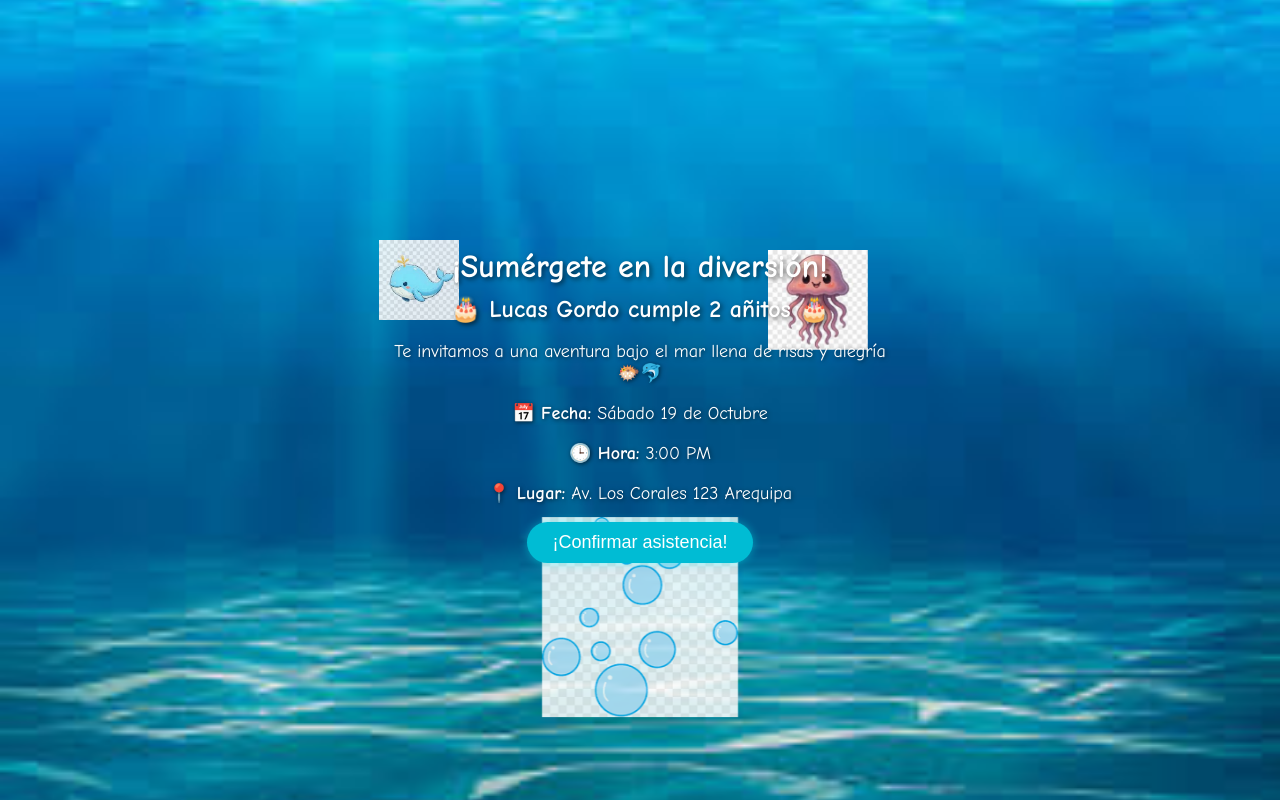
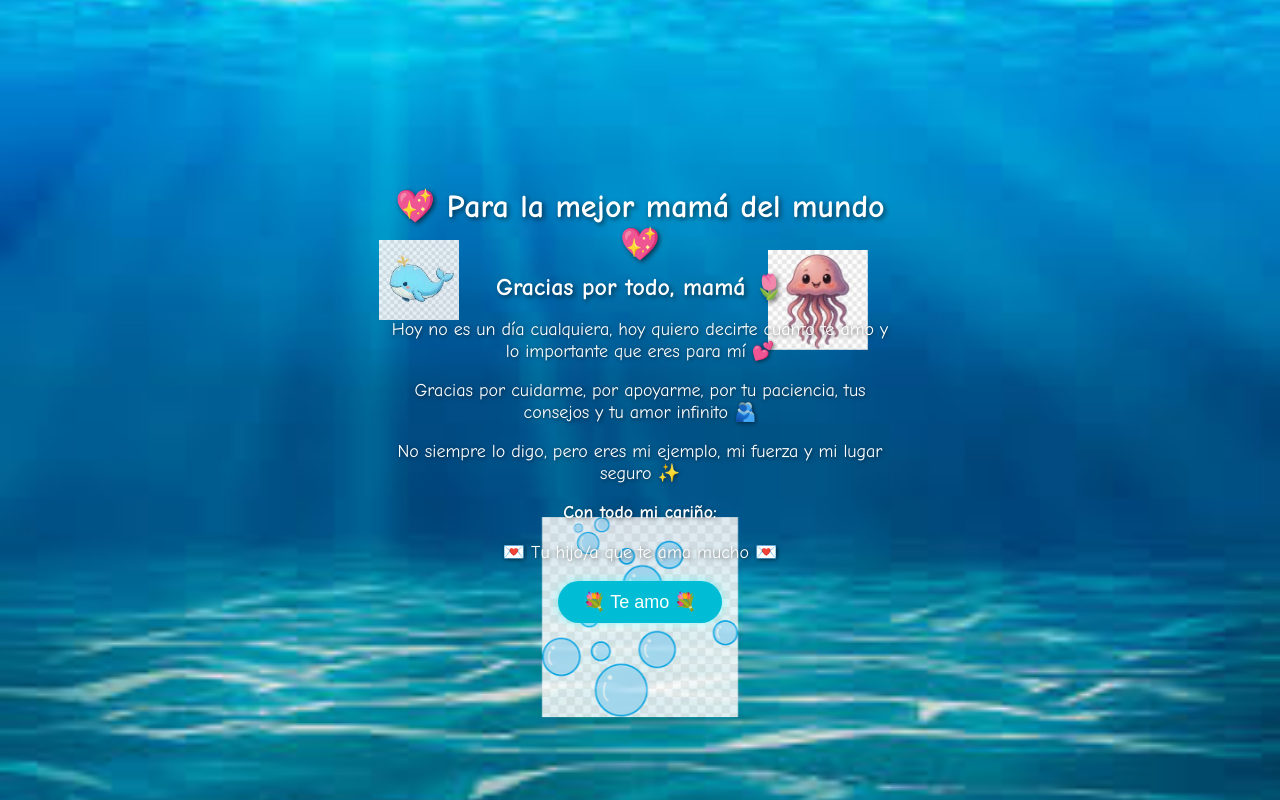
Before and after one commit to Alexandrohcn/despliegue01, a website: page public/index.html in a window 1280 px wide. Drawn offline with Linux system fonts and the light colour scheme.

```diff
--- a/public/index.html
+++ b/public/index.html
@@ -3,24 +3,42 @@
 <head>
   <meta charset="UTF-8">
   <meta name="viewport" content="width=device-width, initial-scale=1.0">
-  <title>🎉 Invitación al Cumpleaños de Lucas Gordo 🐠</title>
+  <title>💐 Sorpresa para Mamá 💐</title>
   <link rel="stylesheet" href="style.css">
 </head>
 <body>
   <div class="invitacion">
-    <h1>¡Sumérgete en la diversión!</h1>
-    <h2>🎂 Lucas Gordo cumple 2 añitos 🎂</h2>
-    <p>Te invitamos a una aventura bajo el mar llena de risas y alegría 🐡🐬</p>
-    <p><strong>📅 Fecha:</strong> Sábado 19 de Octubre</p>
-    <p><strong>🕒 Hora:</strong> 3:00 PM</p>
-    <p><strong>📍 Lugar:</strong> Av. Los Corales 123 Arequipa</p>
-    <button>¡Confirmar asistencia!</button>
+    <h1>💖 Para la mejor mamá del mundo 💖</h1>
+
+    <h2>Gracias por todo, mamá 🌷</h2>
+
+    <p>
+      Hoy no es un día cualquiera,
+      hoy quiero decirte cuánto te amo y lo importante que eres para mí 💕
+    </p>
+
+    <p>
+      Gracias por cuidarme, por apoyarme,
+      por tu paciencia, tus consejos y tu amor infinito 🫂
+    </p>
+
+    <p>
+      No siempre lo digo, pero eres mi ejemplo,
+      mi fuerza y mi lugar seguro ✨
+    </p>
+
+    <p><strong>Con todo mi cariño:</strong></p>
+    <p>💌 Tu hijo/a que te ama mucho 💌</p>
+
+    <button onclick="alert('Te amo mucho mamá ❤️')">
+      💐 Te amo 💐
+    </button>
   </div>
 
+  <!-- Elementos decorativos -->
   <div class="pez pez1"></div>
   <div class="burbujas"></div>
-  <img src="img/pez2.png" alt="Pez" class="pez2">
+  <img src="img/pez2.png" alt="Decoración" class="pez2">
 
 </body>
-
 </html>
```
